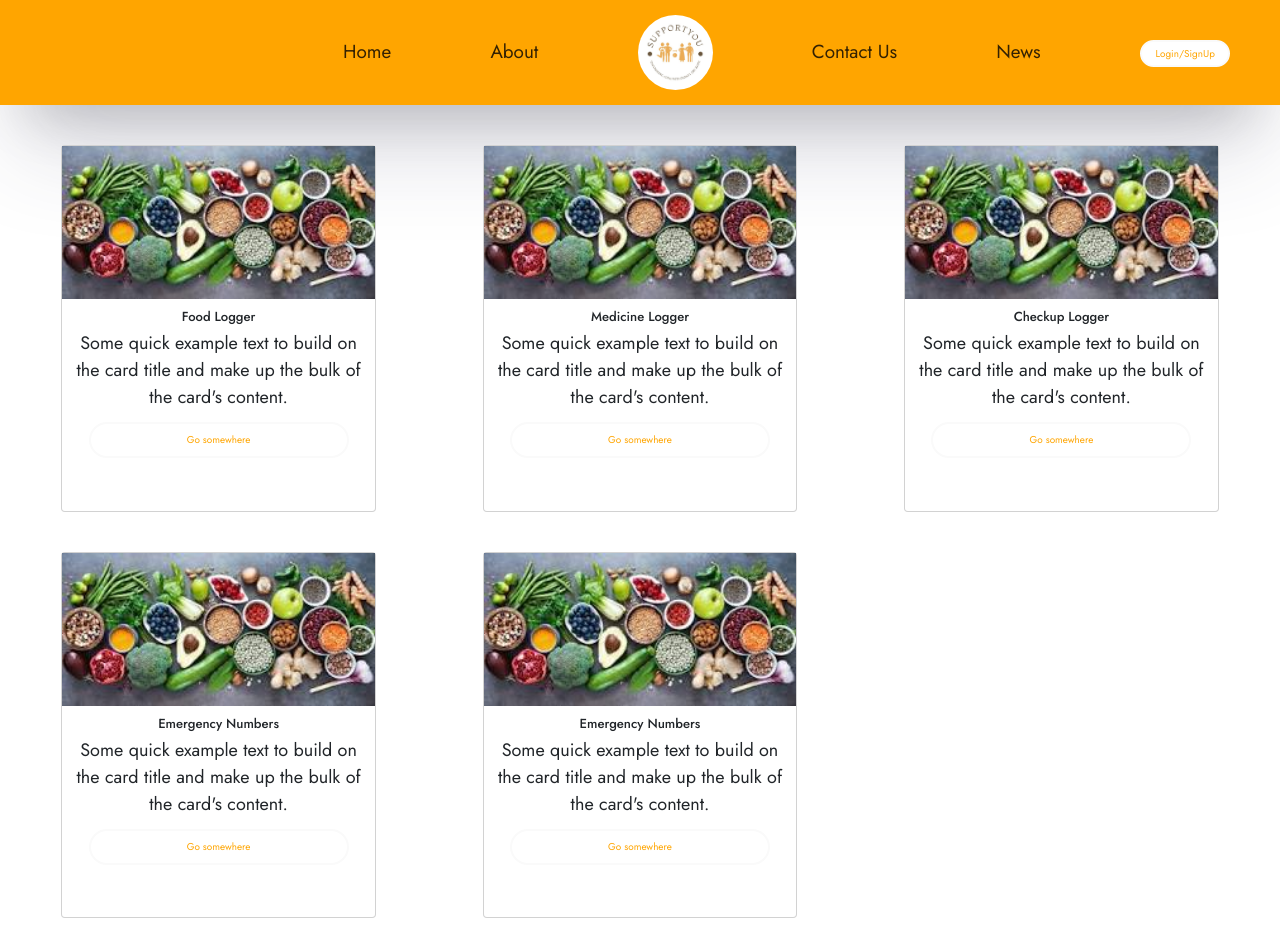
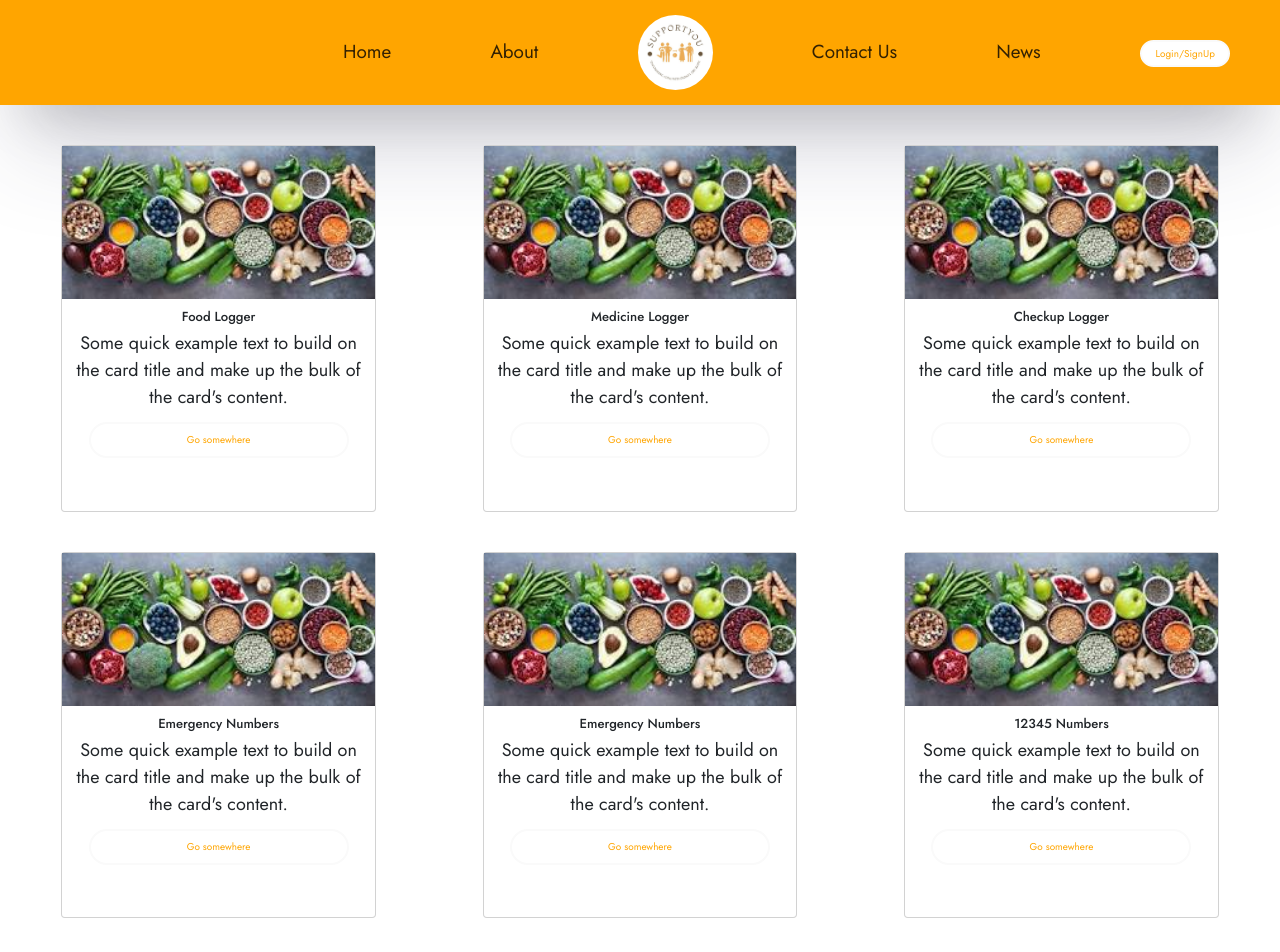
Before and after one commit to VaibhavxD11/ElderCare, a React (Create React App) app: page /homepage in a window 1280 px wide. Shown: the top 952 px of the page. Built offline with nearby package versions, Linux system fonts and the light colour scheme.

Commit message:
2nd Card

```diff
--- a/src/components/HomePage.js
+++ b/src/components/HomePage.js
@@ -89,6 +89,23 @@ const HomePage = () => {
                           </Card>
                       </center>
                   </Col>
+
+                  {/* Card Number 2 */}
+                  <Col className="col-1" xs={12} sm={6} md={6} lg={4}>
+                      <center>
+                          <Card style={{ width: '30rem', height: '35rem' }}>
+                              <Card.Img variant="center" src="food.jpg" />
+                              <Card.Body>
+                                  <Card.Title>12345 Numbers</Card.Title>
+                                  <Card.Text>
+                                      Some quick example text to build on the card title and make up the
+                                      bulk of the card's content.
+                                  </Card.Text>
+                                  <Button className="card-btn" variant="primary">Go somewhere</Button>
+                              </Card.Body>
+                          </Card>
+                      </center>
+                  </Col>
               </Row>
 
           </Container>
```
